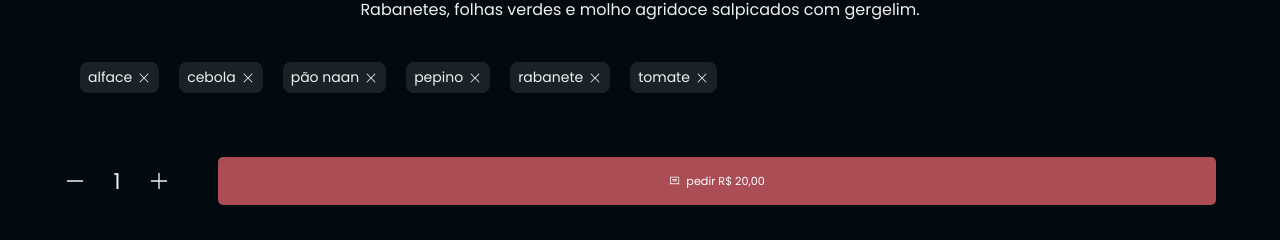
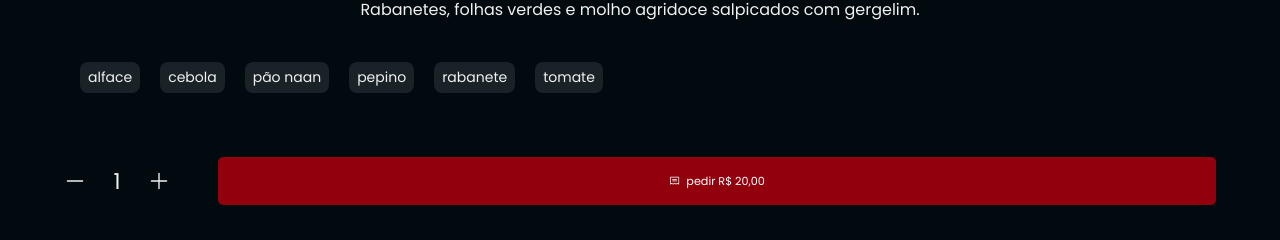
Before and after one commit to gabrielSantos1101/Front-foodExplorer, a React (Vite) app: page /details in a window 1280 px wide. Shown: the part 557-797 px from the top of the page. Built offline with nearby package versions, Linux system fonts and the light colour scheme.

Commit message:
style: new backgound color on button and fix little bugs

```diff
--- a/src/components/Button/styles.js
+++ b/src/components/Button/styles.js
@@ -9,7 +9,7 @@ export const Wrap = styled.button`
 
   color: ${({ theme }) => theme.LIGHT.L100};
   background: ${({ theme, $istext }) =>
-    !$istext ? theme.COLORS.TOMATO_400 : 'none'};
+    !$istext ? theme.COLORS.TOMATO_200 : 'none'};
 
   transition: all 0.3s;
 
--- a/src/components/Header/styles.js
+++ b/src/components/Header/styles.js
@@ -86,7 +86,7 @@ export const Menu = styled.div`
 export const OpenMenu = styled.div`
   position: absolute;
   top: 0;
-  z-index: 1;
+  z-index: 10;
 
   display: inherit;
   flex-direction: column;
--- a/src/components/Tag/index.jsx
+++ b/src/components/Tag/index.jsx
@@ -1,10 +1,10 @@
 import { X } from '@phosphor-icons/react'
 import { Wrap } from './styles'
 
-export function Tag({ title, onClick, ...rest }) {
+export function Tag({ title, onClick, hasIcon, ...rest }) {
   return (
     <Wrap {...rest}>
-      {title} <X onClick={onClick} />
+      {title} {hasIcon && <X onClick={onClick} />}
     </Wrap>
   )
 }
--- a/src/styles/theme.js
+++ b/src/styles/theme.js
@@ -30,6 +30,8 @@ export default {
     TOMATO_300: '#AB222E',
     TOMATO_400: '#AB4D55',
 
+    PERSIMMON_400: '#ff5353',
+
     CARROT_100: '#FBA94C',
     MINT_100: '#04D361',
 
```
